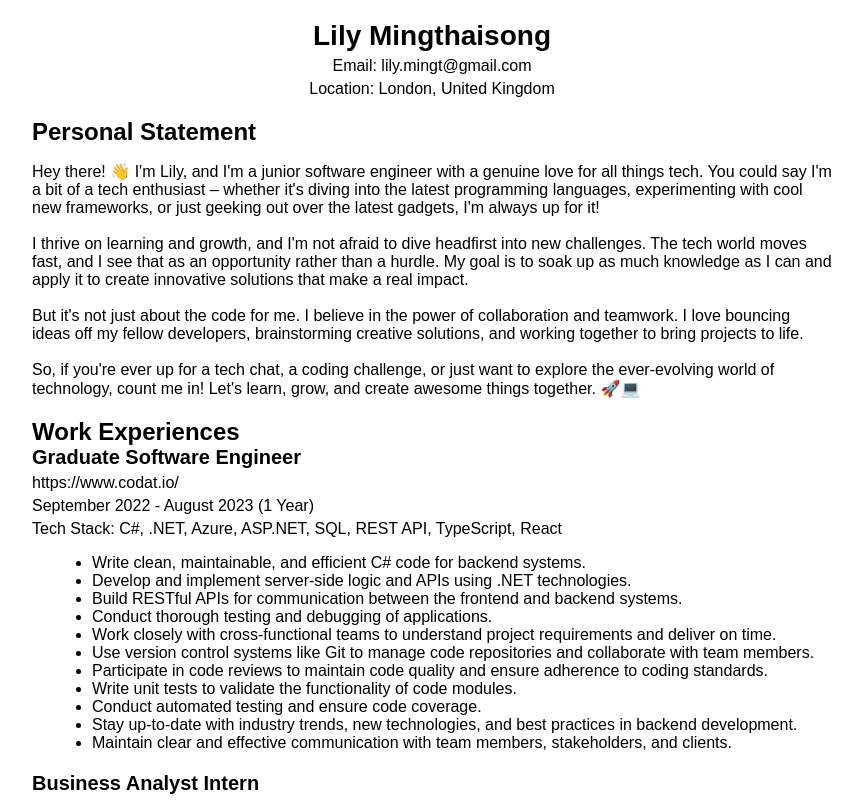
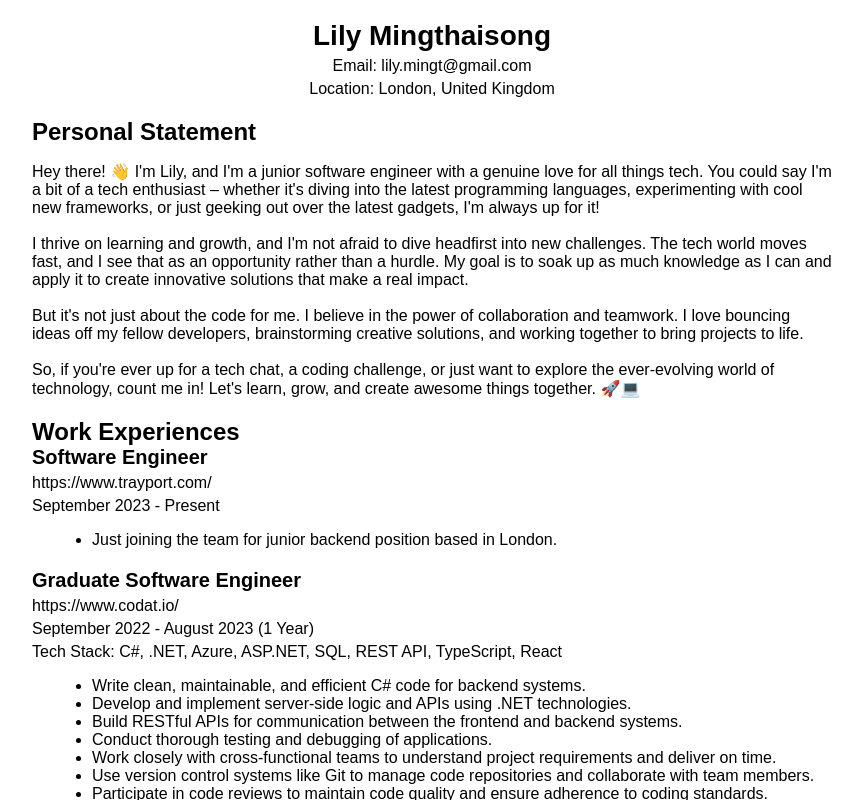
Before and after one commit to Lilyy12/lily-resume, a React (Create React App) app: page / in a window 1280 px wide. Shown: the top 800 px of the page, without its empty margins (208-1070 px from the left). Built offline with nearby package versions, Linux system fonts and the light colour scheme.

Commit message:
revise tagline

```diff
--- a/src/App.js
+++ b/src/App.js
@@ -1,5 +1,5 @@
 import React from 'react';
-import Resume from './Resume/Resume' // Adjust the path as needed
+import Resume from './Resume/Resume'
 
 function App() {
   return (
--- a/src/Resume/Resume.js
+++ b/src/Resume/Resume.js
@@ -2,6 +2,8 @@ import React from 'react';
 import './Resume.css';
 
 function Resume() {
+
+
   return (
     <div className="resume">
       <header>
@@ -22,6 +24,14 @@ function Resume() {
 
       <section className="work-experience">
         <h2>Work Experiences</h2>
+        <div className="experience-item">
+            <h3>Software Engineer</h3>
+          <p>https://www.trayport.com/</p>
+          <p>September 2023 - Present</p>
+          <ul>
+            <li>Just joining the team for junior backend position based in London.</li>
+          </ul>
+        </div>
         <div className="experience-item">
           <h3>Graduate Software Engineer</h3>
           <p>https://www.codat.io/</p>
```
